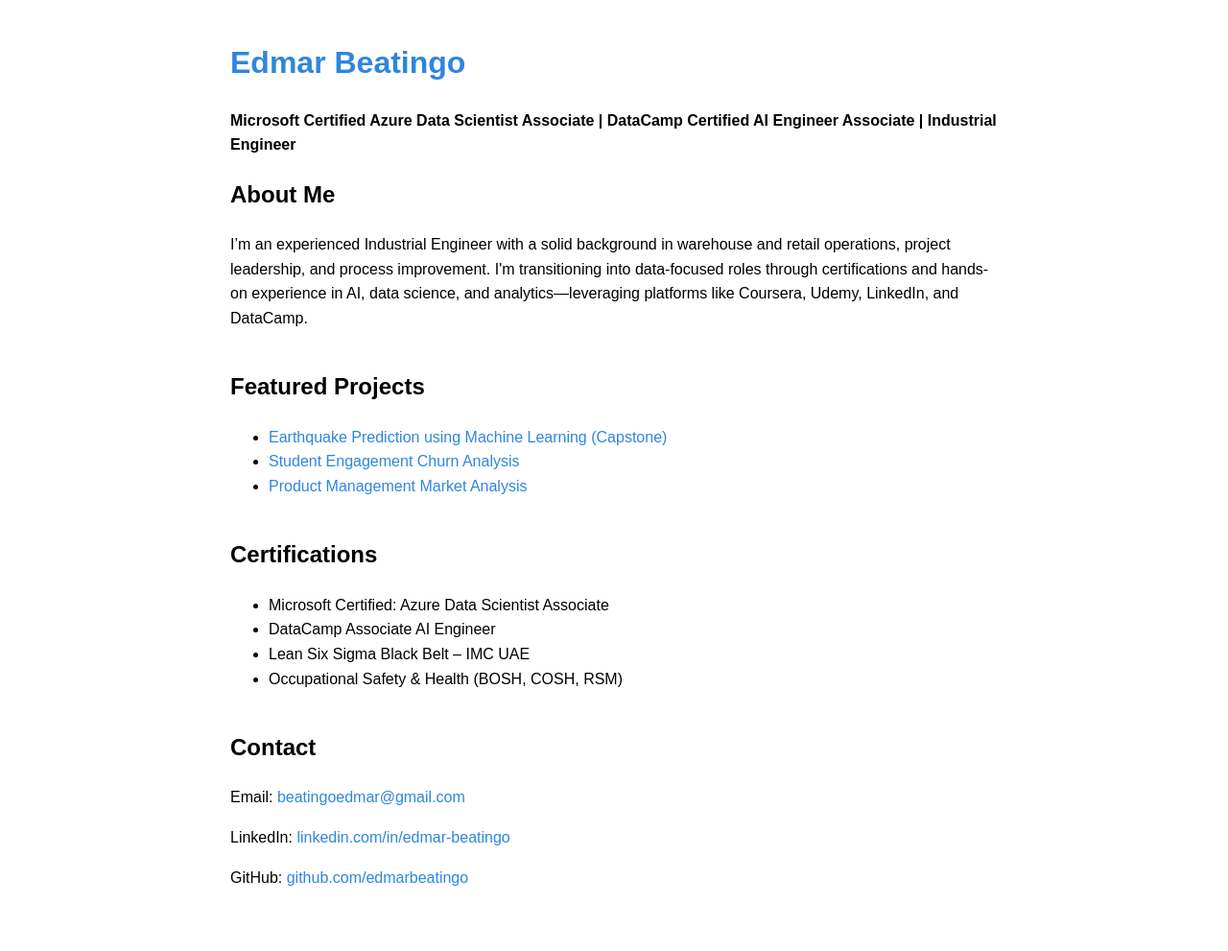
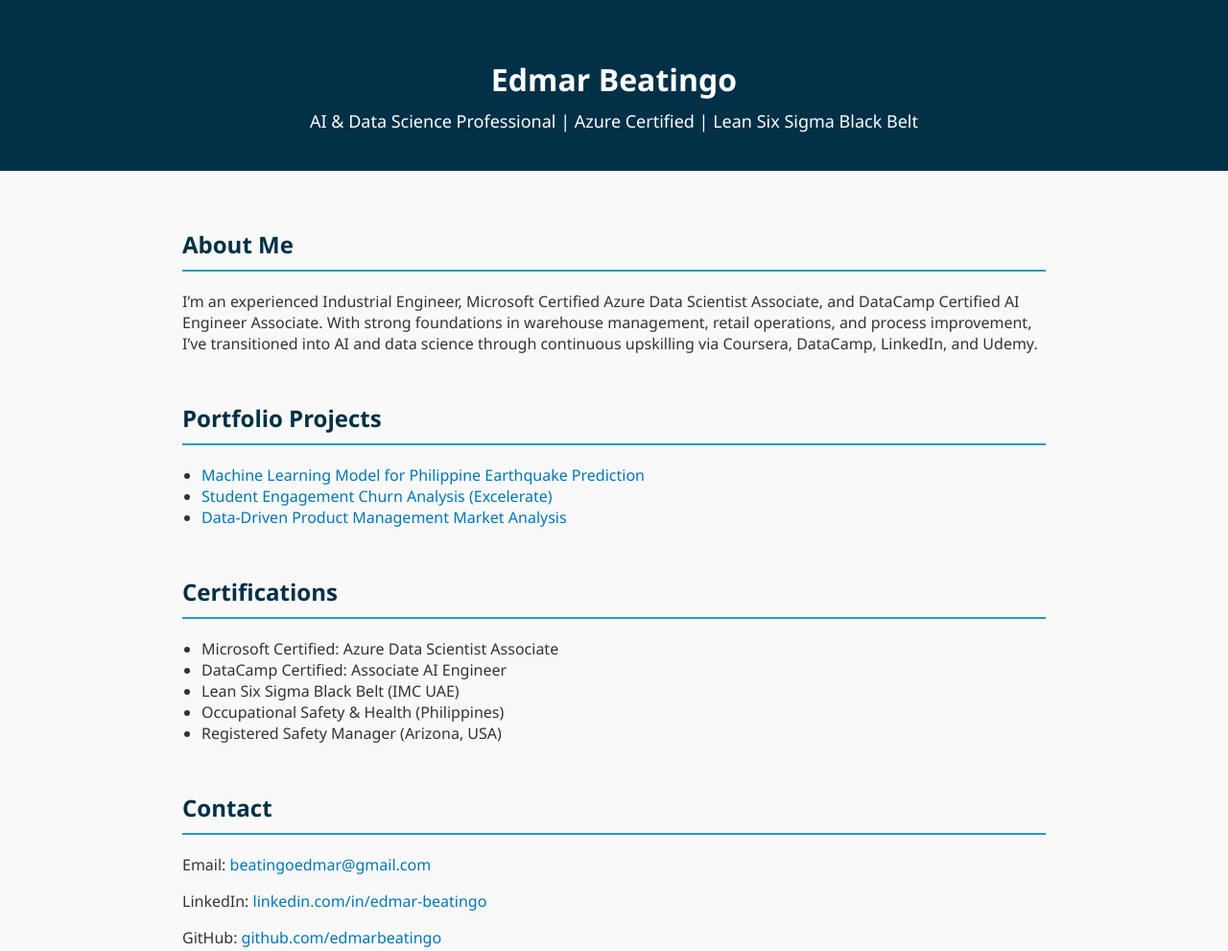
Before and after one commit to edmarbeatingo/edmarbeatingo.github.io, a plain HTML site: page index.html in a window 1280 px wide. Shown: the top 991 px of the page at 96% size. Before the commit the page ends 967 px from the top, so only its background shows below. Drawn offline with Linux system fonts and the light colour scheme.

Commit message:
Update index.html
Updating details of changes.

```diff
--- a/index.html
+++ b/index.html
@@ -2,51 +2,107 @@
 <html lang="en">
 <head>
   <meta charset="UTF-8" />
-  <meta name="viewport" content="width=device-width, initial-scale=1.0" />
-  <title>Edmar Beatingo | AI & Data Science Portfolio</title>
+  <meta name="viewport" content="width=device-width, initial-scale=1.0"/>
+  <title>Edmar Beatingo | AI & Data Portfolio</title>
   <style>
-    body { font-family: Arial, sans-serif; margin: 40px; line-height: 1.6; }
-    h1 { color: #2e86de; }
-    section { margin-bottom: 40px; }
-    a { color: #2e86de; text-decoration: none; }
-    .container { max-width: 800px; margin: auto; }
+    body {
+      font-family: 'Segoe UI', Tahoma, Geneva, Verdana, sans-serif;
+      margin: 0;
+      padding: 0;
+      background: #f9f9f9;
+      color: #333;
+    }
+    header {
+      background-color: #023047;
+      color: #fff;
+      padding: 40px 20px;
+      text-align: center;
+    }
+    header h1 {
+      margin-bottom: 10px;
+    }
+    header p {
+      margin: 0;
+      font-size: 18px;
+    }
+    .container {
+      max-width: 900px;
+      margin: auto;
+      padding: 40px 20px;
+    }
+    section {
+      margin-bottom: 50px;
+    }
+    h2 {
+      color: #023047;
+      border-bottom: 2px solid #219ebc;
+      padding-bottom: 10px;
+    }
+    ul {
+      padding-left: 20px;
+    }
+    a {
+      color: #0077b6;
+      text-decoration: none;
+    }
+    a:hover {
+      text-decoration: underline;
+    }
+    footer {
+      background-color: #023047;
+      color: #fff;
+      text-align: center;
+      padding: 20px;
+      font-size: 14px;
+    }
   </style>
 </head>
 <body>
+
+  <header>
+    <h1>Edmar Beatingo</h1>
+    <p>AI & Data Science Professional | Azure Certified | Lean Six Sigma Black Belt</p>
+  </header>
+
   <div class="container">
-    <h1>Edmar Beatingo</h1>
-    <p><strong>Microsoft Certified Azure Data Scientist Associate | DataCamp Certified AI Engineer Associate | Industrial Engineer</strong></p>
 
-    <section>
+    <section id="about">
       <h2>About Me</h2>
-      <p>I’m an experienced Industrial Engineer with a solid background in warehouse and retail operations, project leadership, and process improvement. I'm transitioning into data-focused roles through certifications and hands-on experience in AI, data science, and analytics—leveraging platforms like Coursera, Udemy, LinkedIn, and DataCamp.</p>
+      <p>I’m an experienced Industrial Engineer, Microsoft Certified Azure Data Scientist Associate, and DataCamp Certified AI Engineer Associate. With strong foundations in warehouse management, retail operations, and process improvement, I’ve transitioned into AI and data science through continuous upskilling via Coursera, DataCamp, LinkedIn, and Udemy.</p>
     </section>
 
-    <section>
-      <h2>Featured Projects</h2>
+    <section id="projects">
+      <h2>Portfolio Projects</h2>
       <ul>
-        <li><a href="https://github.com/edmarbeatingo/Project_SPARTA-Data_Scientist_Capstone_Project" target="_blank">Earthquake Prediction using Machine Learning (Capstone)</a></li>
-        <li><a href="https://github.com/edmarbeatingo/Excelerate_Internship_Project-Student_Engagement_Churn_Analysis" target="_blank">Student Engagement Churn Analysis</a></li>
-        <li><a href="https://github.com/edmarbeatingo/Datacamp_Project-Data_Driven_Product_Management-Market_Analysis" target="_blank">Product Management Market Analysis</a></li>
+        <li><a href="https://github.com/edmarbeatingo/Project_SPARTA-Data_Scientist_Capstone_Project" target="_blank">Machine Learning Model for Philippine Earthquake Prediction</a></li>
+        <li><a href="https://github.com/edmarbeatingo/Excelerate_Internship_Project-Student_Engagement_Churn_Analysis" target="_blank">Student Engagement Churn Analysis (Excelerate)</a></li>
+        <li><a href="https://github.com/edmarbeatingo/Datacamp_Project-Data_Driven_Product_Management-Market_Analysis" target="_blank">Data-Driven Product Management Market Analysis</a></li>
       </ul>
     </section>
 
-    <section>
+    <section id="certifications">
       <h2>Certifications</h2>
       <ul>
         <li>Microsoft Certified: Azure Data Scientist Associate</li>
-        <li>DataCamp Associate AI Engineer</li>
-        <li>Lean Six Sigma Black Belt – IMC UAE</li>
-        <li>Occupational Safety & Health (BOSH, COSH, RSM)</li>
+        <li>DataCamp Certified: Associate AI Engineer</li>
+        <li>Lean Six Sigma Black Belt (IMC UAE)</li>
+        <li>Occupational Safety & Health (Philippines)</li>
+        <li>Registered Safety Manager (Arizona, USA)</li>
       </ul>
     </section>
 
-    <section>
+    <section id="contact">
       <h2>Contact</h2>
       <p>Email: <a href="mailto:beatingoedmar@gmail.com">beatingoedmar@gmail.com</a></p>
       <p>LinkedIn: <a href="https://www.linkedin.com/in/edmar-beatingo-9a25601aa/" target="_blank">linkedin.com/in/edmar-beatingo</a></p>
       <p>GitHub: <a href="https://github.com/edmarbeatingo" target="_blank">github.com/edmarbeatingo</a></p>
     </section>
+
   </div>
+
+  <footer>
+    &copy; 2025 Edmar Beatingo | Built for GitHub Pages
+  </footer>
+
 </body>
 </html>
```
